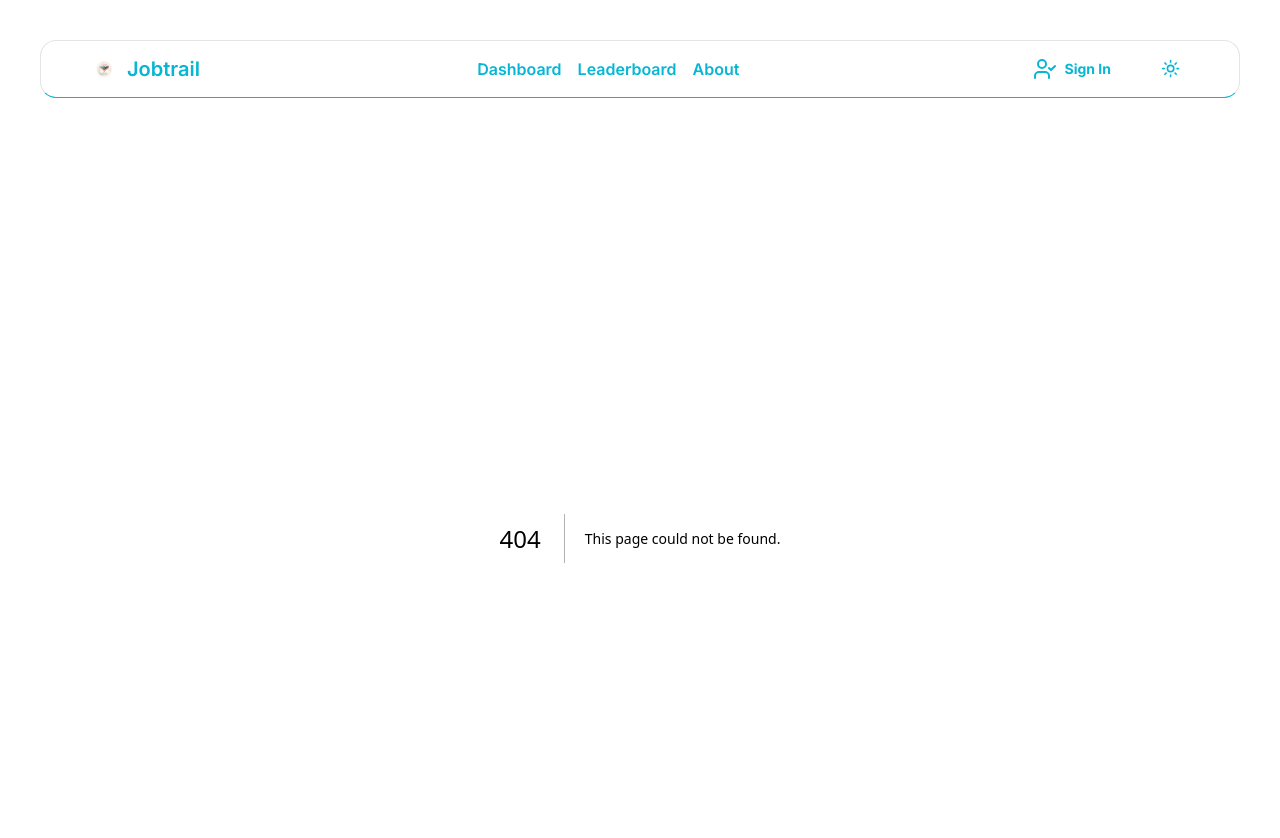
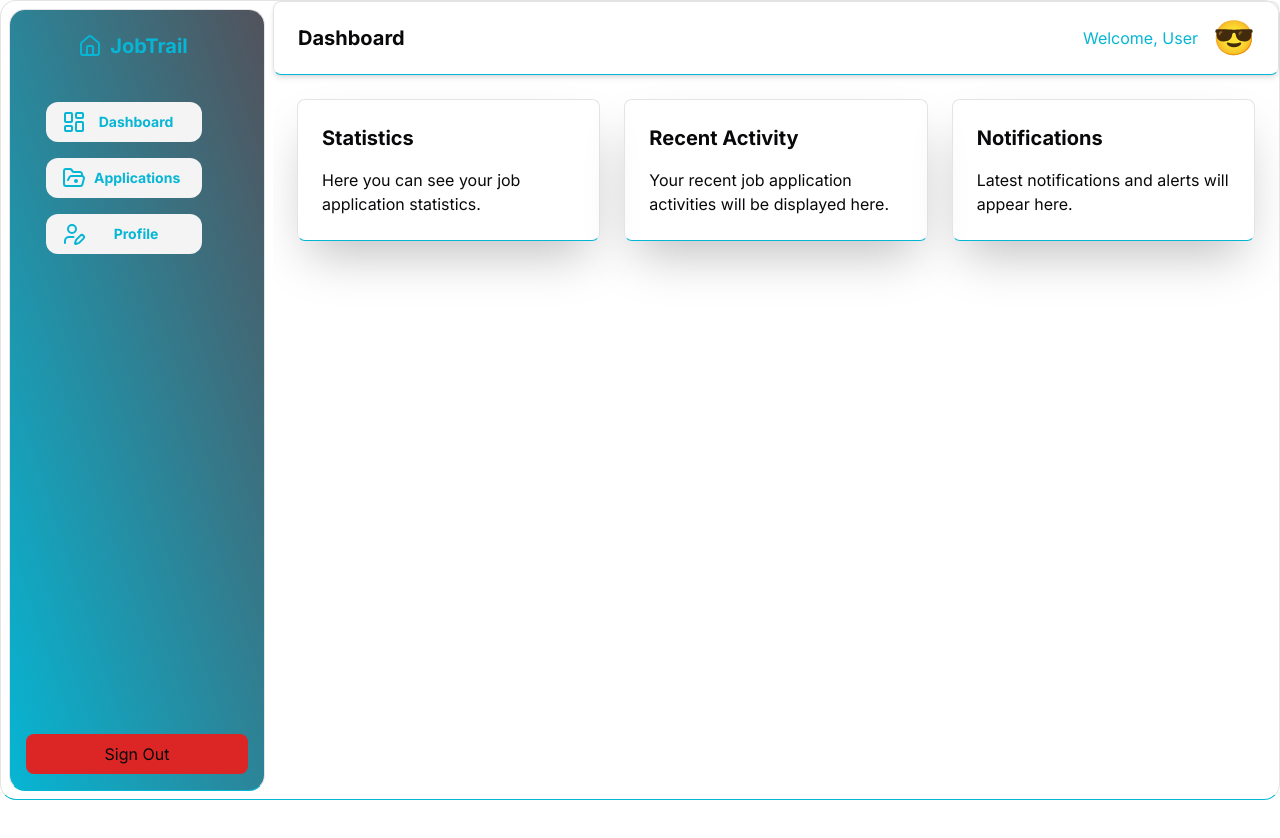
Before and after one commit to QUxPTA/jobtrail, a Next.js app: page /dashboard in a window 1280 px wide. Before the commit this address had no page. Shown: the top 838 px of the page. After the commit the page ends 800 px from the top, so only its background shows below. Built offline with nearby package versions, Linux system fonts and the light colour scheme.

Commit message:
Add Dashboard. New ClientLayout component, to show/hide navbar, mocked authenticationg with auth. Further functionality to be implemented later.

```diff
--- /dev/null
+++ b/app/dashboard/page.tsx
@@ -0,0 +1,42 @@
+'use client';
+
+import React, { useEffect } from 'react';
+import { useRouter } from 'next/navigation';
+import DashboardLayout from '@/components/dashboard/DashboardLayout';
+import { useAuth } from '@/lib/auth';
+
+const Dashboard = () => {
+  const router = useRouter();
+  const { user, loading } = useAuth();
+
+  useEffect(() => {
+    if (!loading && !user) {
+      router.push('/login');
+    }
+  }, [user, loading, router]);
+
+  if (loading) {
+    return <div>Loading...</div>;
+  }
+
+  return (
+    <DashboardLayout>
+      <div className='grid grid-cols-1 md:grid-cols-2 lg:grid-cols-3 gap-6'>
+        <div className=' p-6 rounded-lg shadow-2xl border border-b-cyan-500'>
+          <h2 className='text-xl font-bold mb-4'>Statistics</h2>
+          <p>Here you can see your job application statistics.</p>
+        </div>
+        <div className='p-6 rounded-lg shadow-2xl border border-b-cyan-500'>
+          <h2 className='text-xl font-bold mb-4'>Recent Activity</h2>
+          <p>Your recent job application activities will be displayed here.</p>
+        </div>
+        <div className=' p-6 rounded-lg shadow-2xl border border-b-cyan-500'>
+          <h2 className='text-xl font-bold mb-4'>Notifications</h2>
+          <p>Latest notifications and alerts will appear here.</p>
+        </div>
+      </div>
+    </DashboardLayout>
+  );
+};
+
+export default Dashboard;
--- a/app/layout.tsx
+++ b/app/layout.tsx
@@ -1,10 +1,11 @@
+// app/layout.tsx
 import type { Metadata } from 'next';
 import { Inter as FontSans } from 'next/font/google';
 import './globals.css';
 
 import { cn } from '@/lib/utils';
-import NavbarContainer from '@/components/navigation/NavbarContainer';
 import { ThemeProvider } from '@/components/theme-provider';
+import { ClientLayout } from '@/components/navigation/ClientLayout';
 
 const fontSans = FontSans({
   subsets: ['latin'],
@@ -15,6 +16,7 @@ export const metadata: Metadata = {
   title: 'JobTrail',
   description: 'A job applications tracking tool',
 };
+
 export default function RootLayout({
   children,
 }: Readonly<{
@@ -34,8 +36,7 @@ export default function RootLayout({
           enableSystem
           disableTransitionOnChange
         >
-          <NavbarContainer />
-          {children}
+          <ClientLayout>{children}</ClientLayout>
         </ThemeProvider>
       </body>
     </html>
--- /dev/null
+++ b/components/dashboard/DashboardLayout.tsx
@@ -0,0 +1,108 @@
+import React from 'react';
+import Link from 'next/link';
+import { FolderOpenDot, House, LayoutDashboard, UserPen } from 'lucide-react';
+import { Button } from '../ui/button';
+import Image from 'next/image';
+
+const DashboardLayout = ({ children }: { children: React.ReactNode }) => {
+  return (
+    <div className='flex h-screen rounded-2xl border border-b-cyan-500'>
+      {/* Sidebar */}
+      <aside className='w-64 bg-gradient-to-bl from-zinc-600 to-cyan-500 flex flex-col m-2 rounded-2xl border border-b-cyan-500'>
+        <div className='p-4'>
+          <h2 className='text-2xl font-bold text-center'>
+            <Link href='/'>
+              <Button
+                variant='ghost'
+                className='text-xl font-bold p-2 border-b-cyan-500 rounded-xl text-cyan-500 hover:text-cyan-300'
+              >
+                <House />
+                <span className='text-xl font-bold p-2'>JobTrail</span>
+              </Button>
+            </Link>
+          </h2>
+        </div>
+        <nav className='flex-1 px-4 m-5'>
+          <ul className='flex-row'>
+            <li className='mb-4'>
+              <Button
+                variant='secondary'
+                className='border-b-cyan-500 rounded-xl text-cyan-500 hover:text-cyan-300 width'
+              >
+                <LayoutDashboard />
+                <span
+                  className='text-cyan-500 font-bold p-2'
+                  style={{
+                    width: 100,
+                  }}
+                >
+                  Dashboard
+                </span>
+              </Button>
+            </li>
+            <li className='mb-4'>
+              <Button
+                variant='secondary'
+                className='border-b-cyan-500 rounded-xl text-cyan-500 hover:text-cyan-300'
+              >
+                <FolderOpenDot />
+                <span
+                  className='text-cyan-500 font-bold p-2'
+                  style={{
+                    width: 100,
+                  }}
+                >
+                  Applications
+                </span>
+              </Button>
+            </li>
+            <li className='mb-4'>
+              <Button
+                variant='secondary'
+                className='border-b-cyan-500 rounded-xl text-cyan-500 hover:text-cyan-300'
+              >
+                <UserPen />
+                <span
+                  className='text-cyan-500 font-bold p-2'
+                  style={{
+                    width: 100,
+                  }}
+                >
+                  Profile
+                </span>
+              </Button>
+            </li>
+          </ul>
+        </nav>
+        <div className='p-4'>
+          <button className='w-full bg-red-600 hover:bg-red-400 py-2 px-4 rounded-lg'>
+            Sign Out
+          </button>
+        </div>
+      </aside>
+
+      {/* Main Content */}
+      <div className='flex-1 flex flex-col'>
+        {/* Top Bar */}
+        <header className=' shadow-md py-4 px-6 flex justify-between items-center rounded-lg border border-b-cyan-500'>
+          <h1 className='text-xl font-bold'>Dashboard</h1>
+          <div className='flex items-center'>
+            <span className='mr-4 text-cyan-500'>Welcome, User</span>
+            <Image
+              src='/user.svg'
+              alt='User Avatar'
+              className='w-10 h-10 rounded-full'
+              width={25}
+              height={25}
+            />
+          </div>
+        </header>
+
+        {/* Main Content Area */}
+        <main className='flex-1 p-6 overflow-y-auto'>{children}</main>
+      </div>
+    </div>
+  );
+};
+
+export default DashboardLayout;
--- /dev/null
+++ b/components/navigation/ClientLayout.tsx
@@ -0,0 +1,19 @@
+'use client';
+
+import React from 'react';
+import { usePathname } from 'next/navigation';
+import NavbarContainer from '@/components/navigation/NavbarContainer';
+
+export const ClientLayout: React.FC<{ children: React.ReactNode }> = ({
+  children,
+}) => {
+  const pathname = usePathname();
+  const showNavbar = !pathname.startsWith('/dashboard');
+
+  return (
+    <>
+      {showNavbar && <NavbarContainer />}
+      {children}
+    </>
+  );
+};
--- /dev/null
+++ b/lib/auth.ts
@@ -0,0 +1,23 @@
+
+import { useEffect, useState } from 'react';
+
+export const useAuth = () => {
+  const [user, setUser] = useState(null);
+  const [loading, setLoading] = useState(true);
+
+  useEffect(() => {
+    // Simulate fetching user data from an API
+    const fetchUser = async () => {
+      // Replace this with your actual authentication logic
+      const userData = await new Promise((resolve) =>
+        setTimeout(() => resolve({ name: 'John Doe' }), 1000)
+      );
+      setUser(userData);
+      setLoading(false);
+    };
+
+    fetchUser();
+  }, []);
+
+  return { user, loading };
+};
```
Also changed, not shown: public/user.svg (added).
